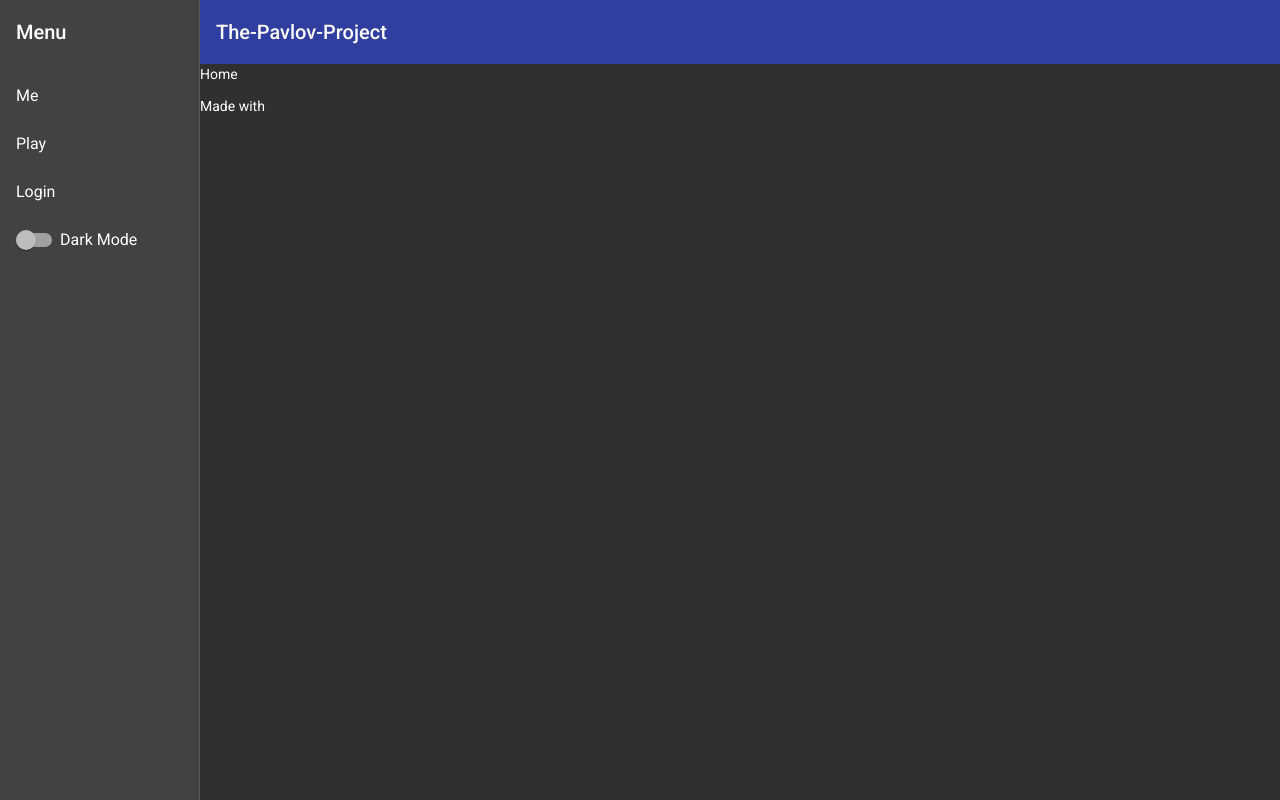
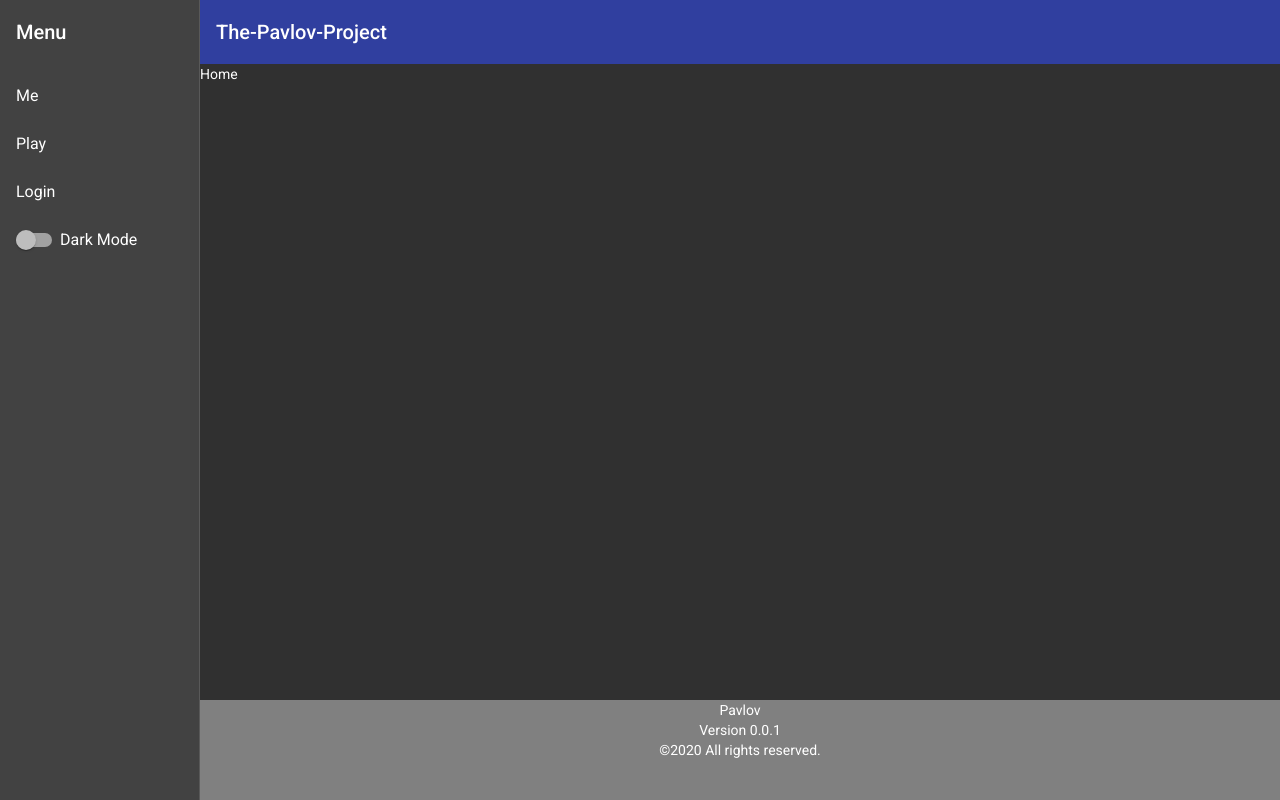
Before and after one commit to The-Pavlov-Project/Pavlov-Website, an Angular app: page / in a window 1280 px wide. Built offline with nearby package versions, Linux system fonts and the light colour scheme.

Commit message:
fast footer

```diff
--- a/src/app/app.component.html
+++ b/src/app/app.component.html
@@ -1,9 +1,4 @@
 <app-navbar (darkModeSwitch)="switchDarkMode($event)">
   <router-outlet></router-outlet>
-  <footer class="footer">
-    <!-- Footer -->
-    <div class="container">
-      <p>Made with</p>
-    </div>
-  </footer>
+  <app-footer></app-footer>
 </app-navbar>
--- a/src/app/app.module.ts
+++ b/src/app/app.module.ts
@@ -13,9 +13,10 @@ import { FormsModule, ReactiveFormsModule } from '@angular/forms';
 
 // the nav bar module that don't have to stay in the routing module
 import { NavbarComponent } from './navbar/navbar.component';
+import { FooterComponent } from './footer/footer.component';
 
 @NgModule({
-  declarations: [AppComponent, routingComponents, NavbarComponent],
+  declarations: [AppComponent, routingComponents, NavbarComponent, FooterComponent],
   imports: [
     BrowserModule,
     HttpClientModule,
--- /dev/null
+++ b/src/app/footer/footer.component.css
@@ -0,0 +1,10 @@
+footer {
+  background-color: grey;
+  position: absolute;
+  left: 0;
+  bottom: 0;
+  height: 100px;
+  width: 100%;
+  overflow: hidden;
+  text-align: center;
+}
--- /dev/null
+++ b/src/app/footer/footer.component.html
@@ -0,0 +1,8 @@
+<footer class="footer">
+  <!-- Footer -->
+  <div class="footer-left-content">Pavlov</div>
+  <div class="footer-center-content">Version 0.0.1</div>
+  <div class="footer-right-content">
+    <p class="footer-text">©2020 All rights reserved.</p>
+  </div>
+</footer>
--- /dev/null
+++ b/src/app/footer/footer.component.ts
@@ -0,0 +1,15 @@
+import { Component, OnInit } from '@angular/core';
+
+@Component({
+  selector: 'app-footer',
+  templateUrl: './footer.component.html',
+  styleUrls: ['./footer.component.css']
+})
+export class FooterComponent implements OnInit {
+
+  constructor() { }
+
+  ngOnInit(): void {
+  }
+
+}
```
Also changed, not shown: 1 other file (tests, documents, lock files or other folders).
